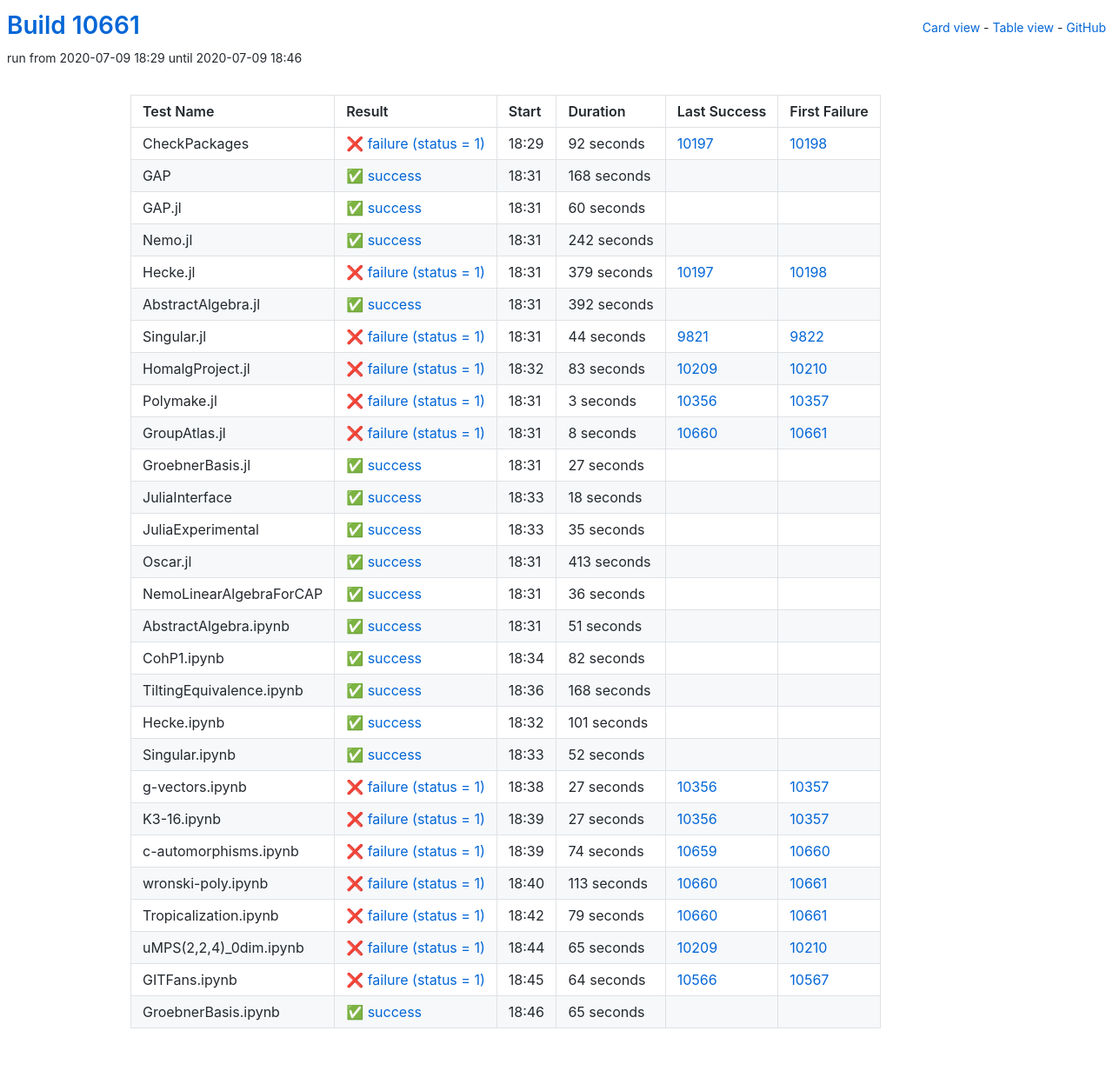
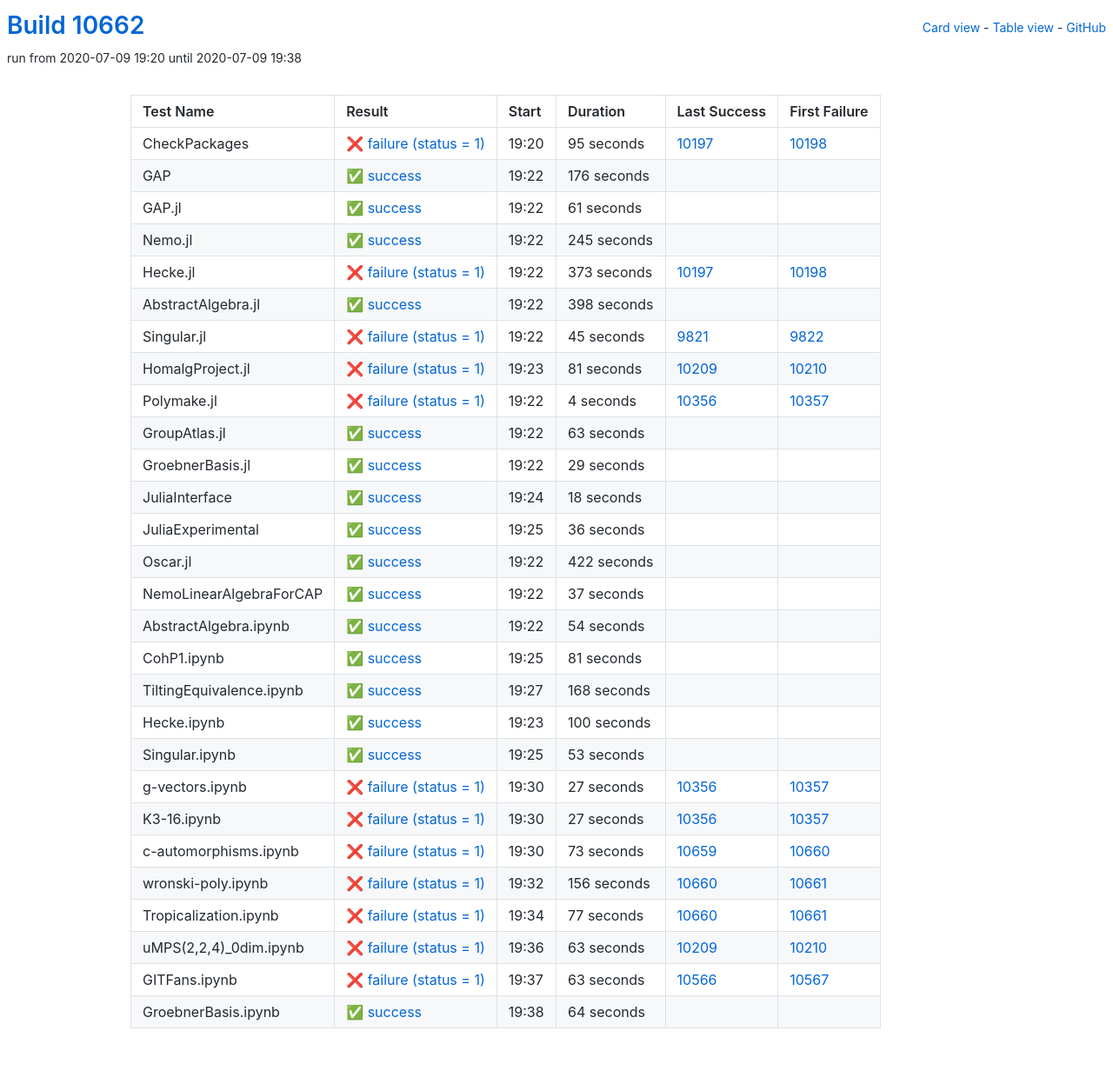
Before and after one commit to oscar-system/oscar-ci-status, a Jekyll site: the page built from table.html, in a window 1280 px wide. Shown: the whole page at 87% size. Built offline with Jekyll 4.4.1, drawn with Linux system fonts in a browser that asks for light colours.

Commit message:
Build #10662

```diff
--- a/_data/ci.yml
+++ b/_data/ci.yml
@@ -1,6 +1,6 @@
 ---
-build: 10661
-build_url: https://oscarci.mathematik.uni-kl.de/job/oscar/10661/
+build: 10662
+build_url: https://oscarci.mathematik.uni-kl.de/job/oscar/10662/
 job: oscar
 organization: oscar-system
 repo: oscar-ci-status
@@ -8,140 +8,140 @@
 tests:
 - name: CheckPackages
   id: checkpackages
-  log: https://oscarci.mathematik.uni-kl.de/job/oscar/10661/artifact/logs/build-10661/CheckPackages.log
-  start: 2020-07-09 18:29
+  log: https://oscarci.mathematik.uni-kl.de/job/oscar/10662/artifact/logs/build-10662/CheckPackages.log
+  start: 2020-07-09 19:20
   success: false
   exitcode: 1
   status: failure
-  duration: 92
+  duration: 95
   last_success: 10197
   last_success_url: https://oscarci.mathematik.uni-kl.de/job/oscar/10197/
   first_failure: 10198
   first_failure_url: https://oscarci.mathematik.uni-kl.de/job/oscar/10198/
 - name: GAP
   id: gap
-  log: https://oscarci.mathematik.uni-kl.de/job/oscar/10661/artifact/logs/build-10661/GAP.log
-  start: 2020-07-09 18:31
+  log: https://oscarci.mathematik.uni-kl.de/job/oscar/10662/artifact/logs/build-10662/GAP.log
+  start: 2020-07-09 19:22
   success: true
   exitcode: 0
   status: success
-  duration: 168
+  duration: 176
   last_success: false
   last_success_url:
   first_failure: false
   first_failure_url:
 - name: GAP.jl
   id: gap-jl
-  log: https://oscarci.mathematik.uni-kl.de/job/oscar/10661/artifact/logs/build-10661/GAP.jl.log
-  start: 2020-07-09 18:31
+  log: https://oscarci.mathematik.uni-kl.de/job/oscar/10662/artifact/logs/build-10662/GAP.jl.log
+  start: 2020-07-09 19:22
   success: true
   exitcode: 0
   status: success
-  duration: 60
+  duration: 61
   last_success: false
   last_success_url:
   first_failure: false
   first_failure_url:
 - name: Nemo.jl
   id: nemo-jl
-  log: https://oscarci.mathematik.uni-kl.de/job/oscar/10661/artifact/logs/build-10661/Nemo.jl.log
-  start: 2020-07-09 18:31
+  log: https://oscarci.mathematik.uni-kl.de/job/oscar/10662/artifact/logs/build-10662/Nemo.jl.log
+  start: 2020-07-09 19:22
   success: true
   exitcode: 0
   status: success
-  duration: 242
+  duration: 245
   last_success: false
   last_success_url:
   first_failure: false
   first_failure_url:
 - name: Hecke.jl
   id: hecke-jl
-  log: https://oscarci.mathematik.uni-kl.de/job/oscar/10661/artifact/logs/build-10661/Hecke.jl.log
-  start: 2020-07-09 18:31
+  log: https://oscarci.mathematik.uni-kl.de/job/oscar/10662/artifact/logs/build-10662/Hecke.jl.log
+  start: 2020-07-09 19:22
   success: false
   exitcode: 1
   status: failure
-  duration: 379
+  duration: 373
   last_success: 10197
   last_success_url: https://oscarci.mathematik.uni-kl.de/job/oscar/10197/
   first_failure: 10198
   first_failure_url: https://oscarci.mathematik.uni-kl.de/job/oscar/10198/
 - name: AbstractAlgebra.jl
   id: abstractalgebra-jl
-  log: https://oscarci.mathematik.uni-kl.de/job/oscar/10661/artifact/logs/build-10661/AbstractAlgebra.jl.log
-  start: 2020-07-09 18:31
+  log: https://oscarci.mathematik.uni-kl.de/job/oscar/10662/artifact/logs/build-10662/AbstractAlgebra.jl.log
+  start: 2020-07-09 19:22
   success: true
   exitcode: 0
   status: success
-  duration: 392
+  duration: 398
   last_success: false
   last_success_url:
   first_failure: false
   first_failure_url:
 - name: Singular.jl
   id: singular-jl
-  log: https://oscarci.mathematik.uni-kl.de/job/oscar/10661/artifact/logs/build-10661/Singular.jl.log
-  start: 2020-07-09 18:31
+  log: https://oscarci.mathematik.uni-kl.de/job/oscar/10662/artifact/logs/build-10662/Singular.jl.log
+  start: 2020-07-09 19:22
   success: false
   exitcode: 1
   status: failure
-  duration: 44
+  duration: 45
   last_success: 9821
   last_success_url: https://oscarci.mathematik.uni-kl.de/job/oscar/9821/
   first_failure: 9822
   first_failure_url: https://oscarci.mathematik.uni-kl.de/job/oscar/9822/
 - name: HomalgProject.jl
   id: homalgproject-jl
-  log: https://oscarci.mathematik.uni-kl.de/job/oscar/10661/artifact/logs/build-10661/HomalgProject.jl.log
-  start: 2020-07-09 18:32
+  log: https://oscarci.mathematik.uni-kl.de/job/oscar/10662/artifact/logs/build-10662/HomalgProject.jl.log
+  start: 2020-07-09 19:23
   success: false
   exitcode: 1
   status: failure
-  duration: 83
+  duration: 81
   last_success: 10209
   last_success_url: https://oscarci.mathematik.uni-kl.de/job/oscar/10209/
   first_failure: 10210
   first_failure_url: https://oscarci.mathematik.uni-kl.de/job/oscar/10210/
 - name: Polymake.jl
   id: polymake-jl
-  log: https://oscarci.mathematik.uni-kl.de/job/oscar/10661/artifact/logs/build-10661/Polymake.jl.log
-  start: 2020-07-09 18:31
+  log: https://oscarci.mathematik.uni-kl.de/job/oscar/10662/artifact/logs/build-10662/Polymake.jl.log
+  start: 2020-07-09 19:22
   success: false
   exitcode: 1
   status: failure
-  duration: 3
+  duration: 4
   last_success: 10356
   last_success_url: https://oscarci.mathematik.uni-kl.de/job/oscar/10356/
   first_failure: 10357
   first_failure_url: https://oscarci.mathematik.uni-kl.de/job/oscar/10357/
 - name: GroupAtlas.jl
   id: groupatlas-jl
-  log: https://oscarci.mathematik.uni-kl.de/job/oscar/10661/artifact/logs/build-10661/GroupAtlas.jl.log
-  start: 2020-07-09 18:31
-  success: false
-  exitcode: 1
-  status: failure
-  duration: 8
-  last_success: 10660
-  last_success_url: https://oscarci.mathematik.uni-kl.de/job/oscar/10660/
-  first_failure: 10661
-  first_failure_url: https://oscarci.mathematik.uni-kl.de/job/oscar/10661/
-- name: GroebnerBasis.jl
-  id: groebnerbasis-jl
-  log: https://oscarci.mathematik.uni-kl.de/job/oscar/10661/artifact/logs/build-10661/GroebnerBasis.jl.log
-  start: 2020-07-09 18:31
+  log: https://oscarci.mathematik.uni-kl.de/job/oscar/10662/artifact/logs/build-10662/GroupAtlas.jl.log
+  start: 2020-07-09 19:22
   success: true
   exitcode: 0
   status: success
-  duration: 27
+  duration: 63
+  last_success: false
+  last_success_url:
+  first_failure: false
+  first_failure_url:
+- name: GroebnerBasis.jl
+  id: groebnerbasis-jl
+  log: https://oscarci.mathematik.uni-kl.de/job/oscar/10662/artifact/logs/build-10662/GroebnerBasis.jl.log
+  start: 2020-07-09 19:22
+  success: true
+  exitcode: 0
+  status: success
+  duration: 29
   last_success: false
   last_success_url:
   first_failure: false
   first_failure_url:
 - name: JuliaInterface
   id: juliainterface
-  log: https://oscarci.mathematik.uni-kl.de/job/oscar/10661/artifact/logs/build-10661/JuliaInterface.log
-  start: 2020-07-09 18:33
+  log: https://oscarci.mathematik.uni-kl.de/job/oscar/10662/artifact/logs/build-10662/JuliaInterface.log
+  start: 2020-07-09 19:24
   success: true
   exitcode: 0
   status: success
@@ -152,32 +152,8 @@
   first_failure_url:
 - name: JuliaExperimental
   id: juliaexperimental
-  log: https://oscarci.mathematik.uni-kl.de/job/oscar/10661/artifact/logs/build-10661/JuliaExperimental.log
-  start: 2020-07-09 18:33
-  success: true
-  exitcode: 0
-  status: success
-  duration: 35
-  last_success: false
-  last_success_url:
-  first_failure: false
-  first_failure_url:
-- name: Oscar.jl
-  id: oscar-jl
-  log: https://oscarci.mathematik.uni-kl.de/job/oscar/10661/artifact/logs/build-10661/Oscar.jl.log
-  start: 2020-07-09 18:31
-  success: true
-  exitcode: 0
-  status: success
-  duration: 413
-  last_success: false
-  last_success_url:
-  first_failure: false
-  first_failure_url:
-- name: NemoLinearAlgebraForCAP
-  id: nemolinearalgebraforcap
-  log: https://oscarci.mathematik.uni-kl.de/job/oscar/10661/artifact/logs/build-10661/NemoLinearAlgebraForCAP.log
-  start: 2020-07-09 18:31
+  log: https://oscarci.mathematik.uni-kl.de/job/oscar/10662/artifact/logs/build-10662/JuliaExperimental.log
+  start: 2020-07-09 19:25
   success: true
   exitcode: 0
   status: success
@@ -186,34 +162,58 @@
   last_success_url:
   first_failure: false
   first_failure_url:
-- name: AbstractAlgebra.ipynb
-  id: abstractalgebra-ipynb
-  log: https://oscarci.mathematik.uni-kl.de/job/oscar/10661/artifact/logs/build-10661/AbstractAlgebra.ipynb.log
-  start: 2020-07-09 18:31
+- name: Oscar.jl
+  id: oscar-jl
+  log: https://oscarci.mathematik.uni-kl.de/job/oscar/10662/artifact/logs/build-10662/Oscar.jl.log
+  start: 2020-07-09 19:22
   success: true
   exitcode: 0
   status: success
-  duration: 51
+  duration: 422
+  last_success: false
+  last_success_url:
+  first_failure: false
+  first_failure_url:
+- name: NemoLinearAlgebraForCAP
+  id: nemolinearalgebraforcap
+  log: https://oscarci.mathematik.uni-kl.de/job/oscar/10662/artifact/logs/build-10662/NemoLinearAlgebraForCAP.log
+  start: 2020-07-09 19:22
+  success: true
+  exitcode: 0
+  status: success
+  duration: 37
+  last_success: false
+  last_success_url:
+  first_failure: false
+  first_failure_url:
+- name: AbstractAlgebra.ipynb
+  id: abstractalgebra-ipynb
+  log: https://oscarci.mathematik.uni-kl.de/job/oscar/10662/artifact/logs/build-10662/AbstractAlgebra.ipynb.log
+  start: 2020-07-09 19:22
+  success: true
+  exitcode: 0
+  status: success
+  duration: 54
   last_success: false
   last_success_url:
   first_failure: false
   first_failure_url:
 - name: CohP1.ipynb
   id: cohp1-ipynb
-  log: https://oscarci.mathematik.uni-kl.de/job/oscar/10661/artifact/logs/build-10661/CohP1.ipynb.log
-  start: 2020-07-09 18:34
+  log: https://oscarci.mathematik.uni-kl.de/job/oscar/10662/artifact/logs/build-10662/CohP1.ipynb.log
+  start: 2020-07-09 19:25
   success: true
   exitcode: 0
   status: success
-  duration: 82
+  duration: 81
   last_success: false
   last_success_url:
   first_failure: false
   first_failure_url:
 - name: TiltingEquivalence.ipynb
   id: tiltingequivalence-ipynb
-  log: https://oscarci.mathematik.uni-kl.de/job/oscar/10661/artifact/logs/build-10661/TiltingEquivalence.ipynb.log
-  start: 2020-07-09 18:36
+  log: https://oscarci.mathematik.uni-kl.de/job/oscar/10662/artifact/logs/build-10662/TiltingEquivalence.ipynb.log
+  start: 2020-07-09 19:27
   success: true
   exitcode: 0
   status: success
@@ -224,32 +224,32 @@
   first_failure_url:
 - name: Hecke.ipynb
   id: hecke-ipynb
-  log: https://oscarci.mathematik.uni-kl.de/job/oscar/10661/artifact/logs/build-10661/Hecke.ipynb.log
-  start: 2020-07-09 18:32
+  log: https://oscarci.mathematik.uni-kl.de/job/oscar/10662/artifact/logs/build-10662/Hecke.ipynb.log
+  start: 2020-07-09 19:23
   success: true
   exitcode: 0
   status: success
-  duration: 101
+  duration: 100
   last_success: false
   last_success_url:
   first_failure: false
   first_failure_url:
 - name: Singular.ipynb
   id: singular-ipynb
-  log: https://oscarci.mathematik.uni-kl.de/job/oscar/10661/artifact/logs/build-10661/Singular.ipynb.log
-  start: 2020-07-09 18:33
+  log: https://oscarci.mathematik.uni-kl.de/job/oscar/10662/artifact/logs/build-10662/Singular.ipynb.log
+  start: 2020-07-09 19:25
   success: true
   exitcode: 0
   status: success
-  duration: 52
+  duration: 53
   last_success: false
   last_success_url:
   first_failure: false
   first_failure_url:
 - name: g-vectors.ipynb
   id: g-vectors-ipynb
-  log: https://oscarci.mathematik.uni-kl.de/job/oscar/10661/artifact/logs/build-10661/g-vectors.ipynb.log
-  start: 2020-07-09 18:38
+  log: https://oscarci.mathematik.uni-kl.de/job/oscar/10662/artifact/logs/build-10662/g-vectors.ipynb.log
+  start: 2020-07-09 19:30
   success: false
   exitcode: 1
   status: failure
@@ -260,8 +260,8 @@
   first_failure_url: https://oscarci.mathematik.uni-kl.de/job/oscar/10357/
 - name: K3-16.ipynb
   id: k3-16-ipynb
-  log: https://oscarci.mathematik.uni-kl.de/job/oscar/10661/artifact/logs/build-10661/K3-16.ipynb.log
-  start: 2020-07-09 18:39
+  log: https://oscarci.mathematik.uni-kl.de/job/oscar/10662/artifact/logs/build-10662/K3-16.ipynb.log
+  start: 2020-07-09 19:30
   success: false
   exitcode: 1
   status: failure
@@ -272,72 +272,72 @@
   first_failure_url: https://oscarci.mathematik.uni-kl.de/job/oscar/10357/
 - name: c-automorphisms.ipynb
   id: c-automorphisms-ipynb
-  log: https://oscarci.mathematik.uni-kl.de/job/oscar/10661/artifact/logs/build-10661/c-automorphisms.ipynb.log
-  start: 2020-07-09 18:39
+  log: https://oscarci.mathematik.uni-kl.de/job/oscar/10662/artifact/logs/build-10662/c-automorphisms.ipynb.log
+  start: 2020-07-09 19:30
   success: false
   exitcode: 1
   status: failure
-  duration: 74
+  duration: 73
   last_success: 10659
   last_success_url: https://oscarci.mathematik.uni-kl.de/job/oscar/10659/
   first_failure: 10660
   first_failure_url: https://oscarci.mathematik.uni-kl.de/job/oscar/10660/
 - name: wronski-poly.ipynb
   id: wronski-poly-ipynb
-  log: https://oscarci.mathematik.uni-kl.de/job/oscar/10661/artifact/logs/build-10661/wronski-poly.ipynb.log
-  start: 2020-07-09 18:40
+  log: https://oscarci.mathematik.uni-kl.de/job/oscar/10662/artifact/logs/build-10662/wronski-poly.ipynb.log
+  start: 2020-07-09 19:32
   success: false
   exitcode: 1
   status: failure
-  duration: 113
+  duration: 156
   last_success: 10660
   last_success_url: https://oscarci.mathematik.uni-kl.de/job/oscar/10660/
   first_failure: 10661
   first_failure_url: https://oscarci.mathematik.uni-kl.de/job/oscar/10661/
 - name: Tropicalization.ipynb
   id: tropicalization-ipynb
-  log: https://oscarci.mathematik.uni-kl.de/job/oscar/10661/artifact/logs/build-10661/Tropicalization.ipynb.log
-  start: 2020-07-09 18:42
+  log: https://oscarci.mathematik.uni-kl.de/job/oscar/10662/artifact/logs/build-10662/Tropicalization.ipynb.log
+  start: 2020-07-09 19:34
   success: false
   exitcode: 1
   status: failure
-  duration: 79
+  duration: 77
   last_success: 10660
   last_success_url: https://oscarci.mathematik.uni-kl.de/job/oscar/10660/
   first_failure: 10661
   first_failure_url: https://oscarci.mathematik.uni-kl.de/job/oscar/10661/
 - name: uMPS(2,2,4)_0dim.ipynb
   id: umps-2-2-4-0dim-ipynb
-  log: https://oscarci.mathematik.uni-kl.de/job/oscar/10661/artifact/logs/build-10661/uMPS-2-2-4-_0dim.ipynb.log
-  start: 2020-07-09 18:44
+  log: https://oscarci.mathematik.uni-kl.de/job/oscar/10662/artifact/logs/build-10662/uMPS-2-2-4-_0dim.ipynb.log
+  start: 2020-07-09 19:36
   success: false
   exitcode: 1
   status: failure
-  duration: 65
+  duration: 63
   last_success: 10209
   last_success_url: https://oscarci.mathematik.uni-kl.de/job/oscar/10209/
   first_failure: 10210
   first_failure_url: https://oscarci.mathematik.uni-kl.de/job/oscar/10210/
 - name: GITFans.ipynb
   id: gitfans-ipynb
-  log: https://oscarci.mathematik.uni-kl.de/job/oscar/10661/artifact/logs/build-10661/GITFans.ipynb.log
-  start: 2020-07-09 18:45
+  log: https://oscarci.mathematik.uni-kl.de/job/oscar/10662/artifact/logs/build-10662/GITFans.ipynb.log
+  start: 2020-07-09 19:37
   success: false
   exitcode: 1
   status: failure
-  duration: 64
+  duration: 63
   last_success: 10566
   last_success_url: https://oscarci.mathematik.uni-kl.de/job/oscar/10566/
   first_failure: 10567
   first_failure_url: https://oscarci.mathematik.uni-kl.de/job/oscar/10567/
 - name: GroebnerBasis.ipynb
   id: groebnerbasis-ipynb
-  log: https://oscarci.mathematik.uni-kl.de/job/oscar/10661/artifact/logs/build-10661/GroebnerBasis.ipynb.log
-  start: 2020-07-09 18:46
+  log: https://oscarci.mathematik.uni-kl.de/job/oscar/10662/artifact/logs/build-10662/GroebnerBasis.ipynb.log
+  start: 2020-07-09 19:38
   success: true
   exitcode: 0
   status: success
-  duration: 65
+  duration: 64
   last_success: false
   last_success_url:
   first_failure: false
```
Also changed, not shown: README.md.
